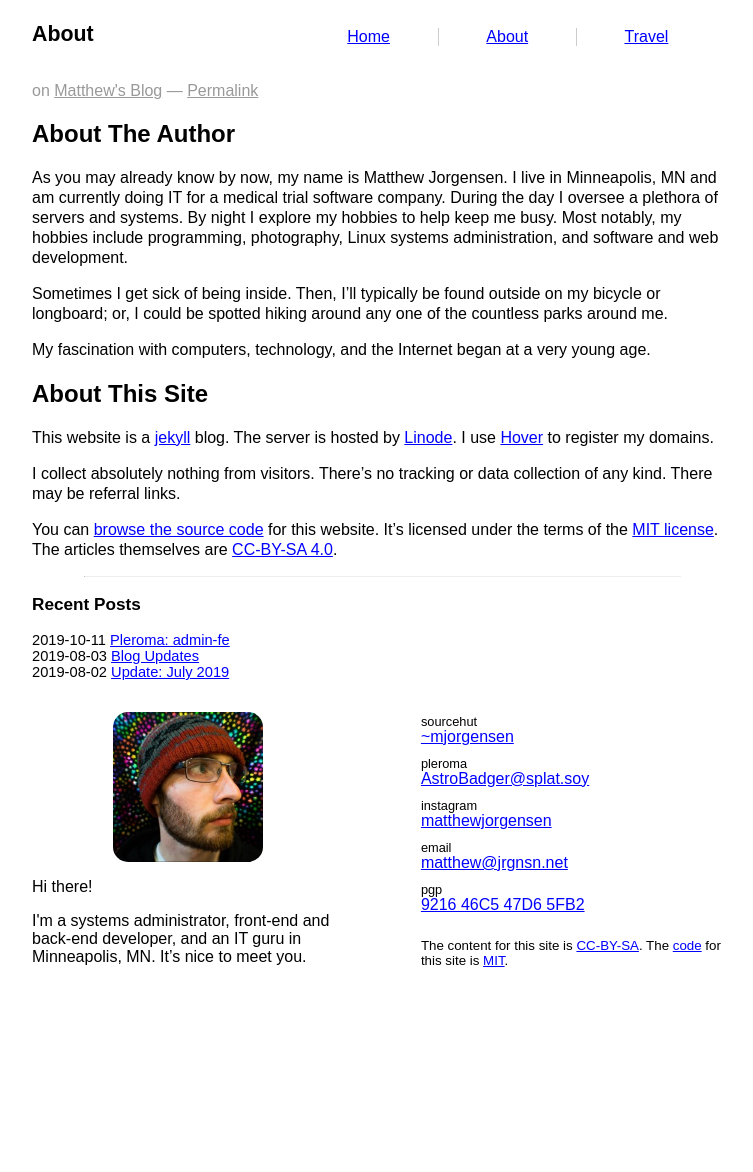
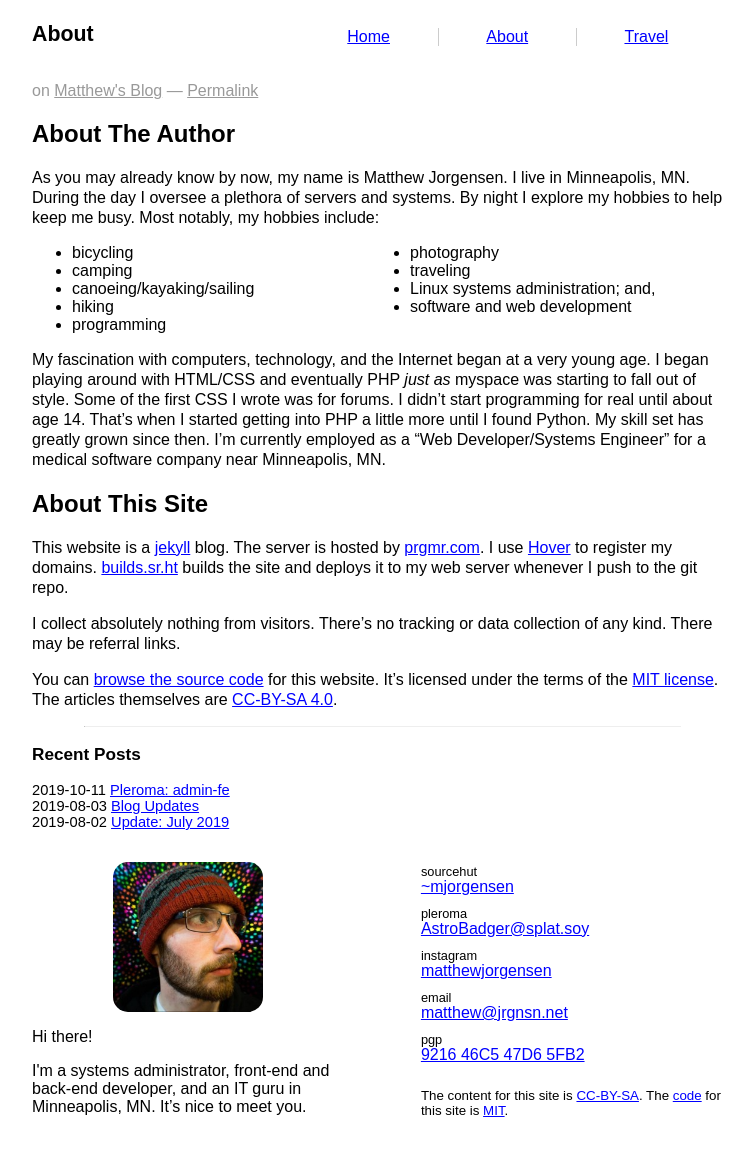
Before and after one commit to prplecake/jrgnsn.net, a Jekyll site: the page built from about.md, in a window 1280 px wide. Shown: the whole page, without its empty margins (258-1011 px from the left). Built offline with Jekyll 4.4.1, drawn with Linux system fonts in a browser that asks for light colours; before the commit the page ends 1022 px from its top, so only the background shows below that.

Commit message:
Updates About.md

```diff
--- a/about.md
+++ b/about.md
@@ -7,24 +7,37 @@ permalink: /about/
 ## About The Author
 
 As you may already know by now, my name is Matthew Jorgensen. I live in
-Minneapolis, MN and am currently doing IT for a medical trial software
-company. During the day I oversee a plethora of servers and systems. By
-night I explore my hobbies to help keep me busy. Most notably, my
-hobbies include programming,
-photography, Linux systems administration, and software and web
-development.
+Minneapolis, MN. During the day I oversee a plethora of servers and
+systems. By night I explore my hobbies to help keep me busy. Most
+notably, my hobbies include:
 
-Sometimes I get sick of being inside. Then, I'll typically be found
-outside on my bicycle or longboard; or, I could be spotted hiking around
-any one of the countless parks around me.
+<div class="col-2-list"><ul>
+<li>bicycling</li>
+<li>camping</li>
+<li>canoeing/kayaking/sailing</li>
+<li>hiking</li>
+<li>programming</li>
+<li>photography</li>
+<li>traveling</li>
+<li>Linux systems administration; and,</li>
+<li>software and web development</li>
+</ul></div>
 
 My fascination with computers, technology, and the Internet began at a
-very young age.
+very young age. I began playing around with HTML/CSS and eventually PHP
+*just as* myspace was starting to fall out of style. Some of the first
+CSS I wrote was for forums. I didn't start programming for real until
+about age 14. That's when I started getting into PHP a little more until
+I found Python. My skill set has greatly grown since then. I'm currently
+employed as a "Web Developer/Systems Engineer" for a medical software
+company near Minneapolis, MN.
 
 ## About This Site
 
 This website is a [jekyll][jekyll] blog. The server is hosted by
-[Linode][linode-ref]. I use [Hover][hover-ref] to register my domains.
+[prgmr.com][prgmr]. I use [Hover][hover-ref] to register my
+domains. [builds.sr.ht][builds] builds the site and deploys it to my
+web server whenever I push to the git repo.
 
 I collect absolutely nothing from visitors. There's no tracking or data
 collection of any kind. There may be referral links.
@@ -34,8 +47,10 @@ under the terms of the [MIT license][mit]. The articles themselves are
 [CC-BY-SA 4.0][cc-by-sa-4.0].
 
 [jekyll]: https://jekyllrb.com/
+[builds]: https://builds.sr.ht
 [aura-theme]: https://git.sr.ht/~mjorgensen/aura
 [linode-ref]: https://www.linode.com/?r=6bc69166de6a9b923e4e42b4259c0ed8e1769d8c
+[prgmr]:https://prgmr.com
 [hover-ref]:https://hover.com/2RdnC5Ej
 [source]: https://git.sr.ht/~mjorgensen/jrgnsn.net
 [mit]: https://opensource.org/licenses/MIT/
```
